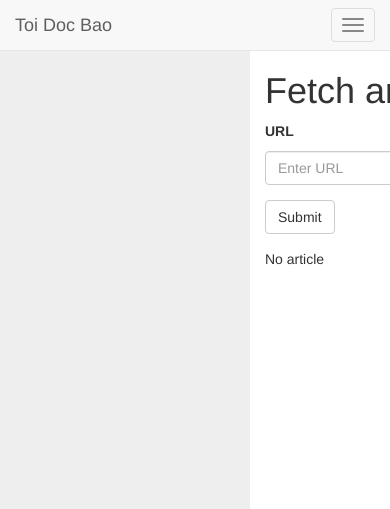
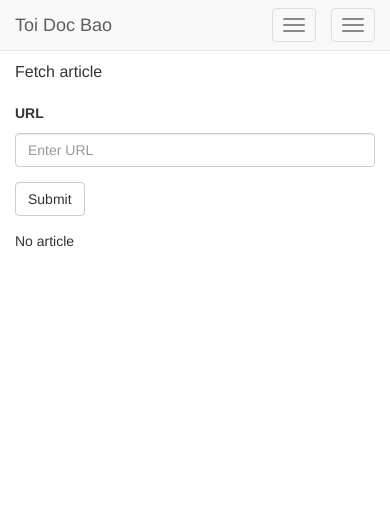
Before and after one commit to phamtm/feedreader, a Flask app: page /mock/read in a window 390 px wide. Shown: the top 509 px of the page. Run offline with Flask 2, Linux system fonts and the light colour scheme; parts of the project's set-up code (start-up, migrations or seed data) failed here and were passed over; some libraries are stand-ins or nearby versions.

Commit message:
Update UI

```diff
--- a/app/templates/base.html
+++ b/app/templates/base.html
@@ -5,7 +5,7 @@
             {% block title %}{% endblock %}
         </title>
         <meta charset="utf-8">
-        <meta name="viewport" content="width=device-width, initial-scale=1">
+        <meta name="viewport" content="width=device-width, initial-scale=1.0, maximum-scale=1.0, minimum-scale=1.0, user-scalable=no" />
         <meta http-equiv="X-UA-Compatible" content="IE=edge">
         <link rel="stylesheet" href="{{ url_for('static', filename='css/bootstrap.css') }}">
         <link rel="stylesheet" href="{{ url_for('static', filename='css/simple-sidebar.css') }}">
@@ -20,6 +20,12 @@
             <div class="container-fluid">
                 <div class="navbar-header">
                     <button type="button" class="navbar-toggle collapsed" data-toggle="collapse" data-target="#fr-navbar">
+                        <span class="sr-only">Toggle navigation</span>
+                        <span class="icon-bar"></span>
+                        <span class="icon-bar"></span>
+                        <span class="icon-bar"></span>
+                    </button>
+                    <button type="button" class="navbar-toggle collapsed" id="#menu-toggle">
                         <span class="sr-only">Toggle navigation</span>
                         <span class="icon-bar"></span>
                         <span class="icon-bar"></span>
@@ -171,11 +177,5 @@
             {% endif %}
         </script>
         {% endwith %}
-
-        {% if not current_user.is_authenticated() %}
-        <script>
-            $("#wrapper").toggleClass("toggled");
-        </script>
-        {% endif %}
     </body>
 </html>
--- a/app/templates/read.html
+++ b/app/templates/read.html
@@ -6,7 +6,7 @@
 
 {% block content %}
 <div class="row">
-	<div class="col-sm-6">
+	<div class="col-sm-12">
 		<h3>{{ article.title }}</h3>
 		<h5 style="color:#666">Original link: <a href="{{ article.link }}" target="_blank">{{ article.link }}</a></h5>
 		<div>
--- a/app/templates/tests/fetch_article.html
+++ b/app/templates/tests/fetch_article.html
@@ -6,8 +6,8 @@ Fetch article
 
 {% block content %}
 <div class="row">
-	<div class="col-sm-8">
-		<h1>Fetch article</h1>
+	<div class="col-sm-12">
+		<h4 class="lead">Fetch article</h4>
 
 		<form action="" method="post" role="form">
 			{{ form.hidden_tag() }}
```
